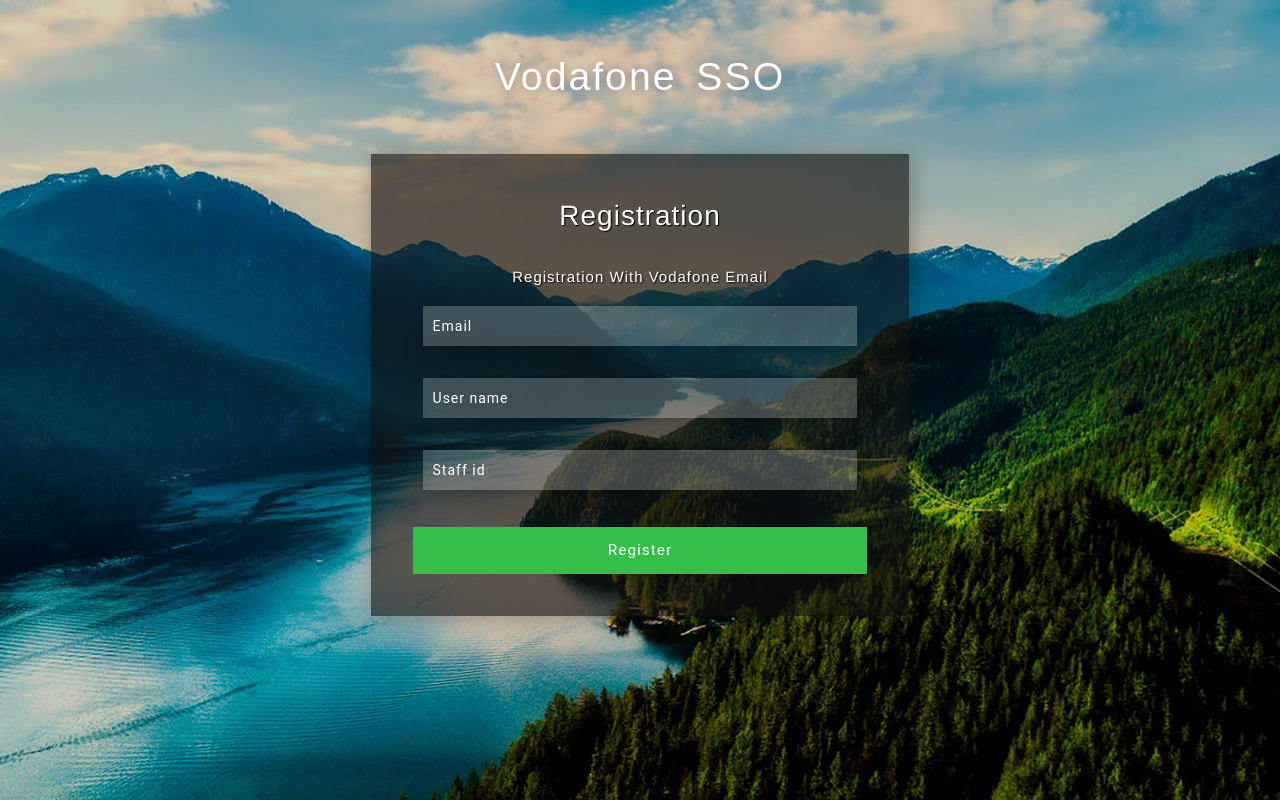
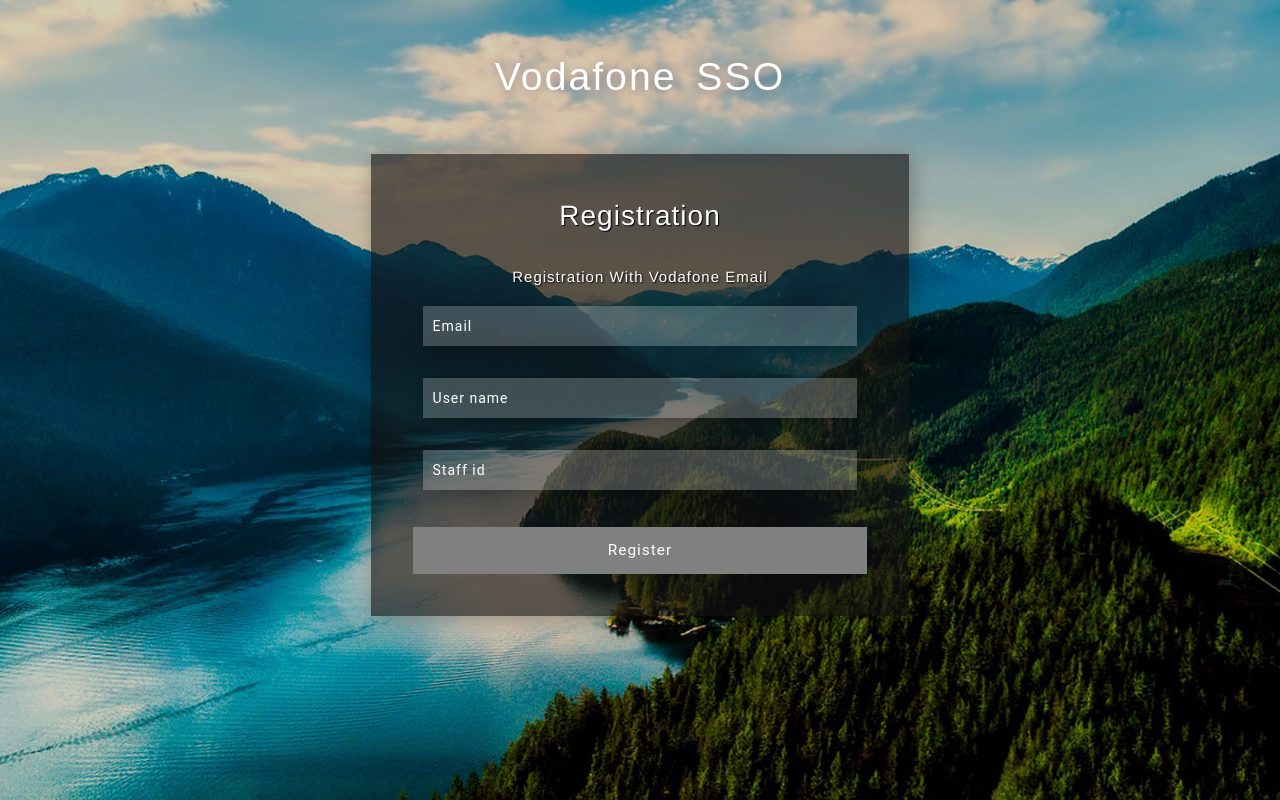
Before and after one commit to ahmedossama/SSO, an Angular app in the folder client/sso-frontend/: page /#/registration in a window 1280 px wide. Built offline with nearby package versions, Linux system fonts and the light colour scheme.

Commit message:
UPDATE: Submit in case of valid form only

```diff
--- a/client/sso-frontend/src/app/registration/registration.component.css
+++ b/client/sso-frontend/src/app/registration/registration.component.css
@@ -88,7 +88,7 @@
     letter-spacing: 1px;
     font-family: 'Roboto', sans-serif;
 }
-.sub-main-w3 input[type="submit"] {
+.sub-main-w3 button {
     color: #fff;
     background: #34bf49;
     border: none;
@@ -107,9 +107,14 @@
     font-family: 'Roboto', sans-serif;
     margin-top: 1.5em;
 }
-.sub-main-w3 input[type="submit"]:hover {
+.sub-main-w3 button:hover {
     background: #ff4c4c;
     color: #fff;
+}
+.sub-main-w3 button:disabled {
+    background: grey;
+    color: #fff;
+    cursor: not-allowed;
 }
 .icon1, .icon2, icon3{
     position: relative;
--- a/client/sso-frontend/src/app/registration/registration.component.html
+++ b/client/sso-frontend/src/app/registration/registration.component.html
@@ -6,7 +6,7 @@
 <div class="main-content-agile">
   <div class="sub-main-w3">
     <h2>registration</h2>
-    <form [formGroup]="form" (ngSubmit)="register(form.controls.email.value, form.controls.userName.value, form.controls.staffId.value)"
+    <form [formGroup]="form"
       novalidate>
       <h6>registration with vodafone email</h6>
 
@@ -21,8 +21,8 @@
         <input placeholder="Staff id" name="staffId" type="number" formControlName="staffId" required="">
       </div>
       <div class="clear"></div>
-      <input type="submit" value="register">
     </form>
+      <button (click)="register(form.controls.email.value, form.controls.userName.value, form.controls.staffId.value)" type="submit" [disabled]="!form.valid">Register</button>
   </div>
 </div>
 <!--//main-->
```
